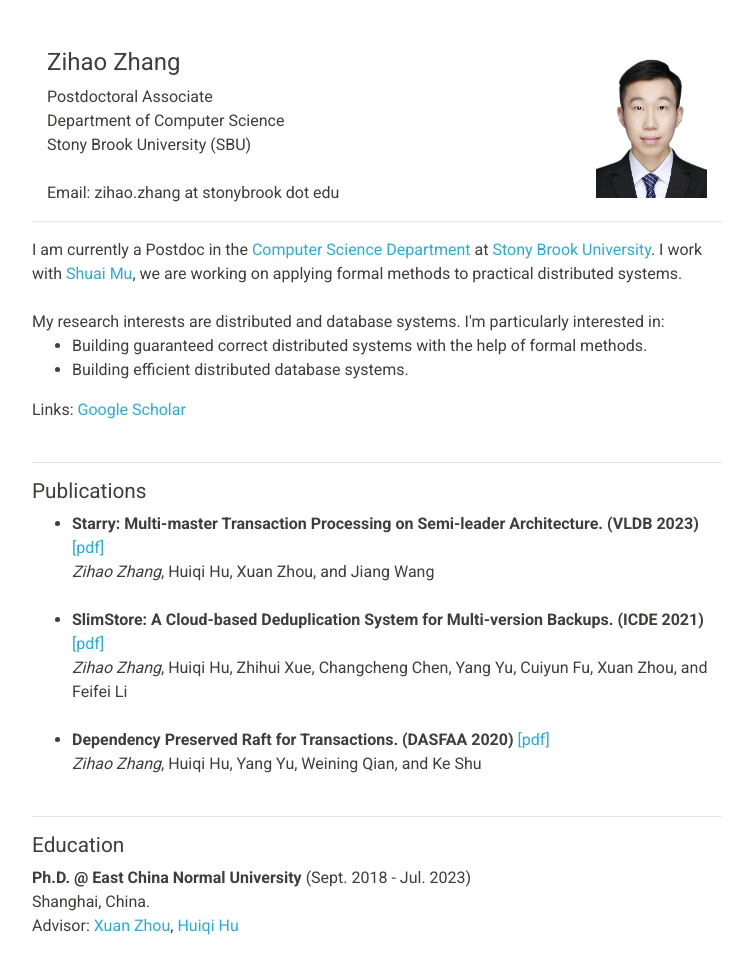
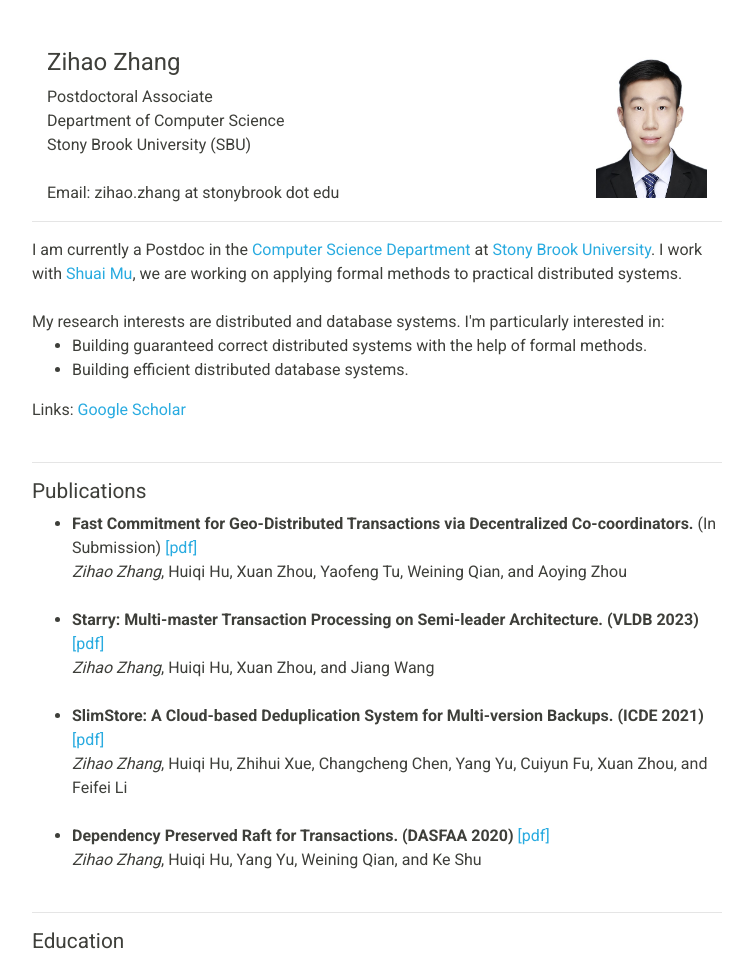
Before and after one commit to ZhangZihao270/zhangzihao270.github.io, a plain HTML site: page index.html in a window 1280 px wide. Shown: the top 957 px of the page, without its empty margins (263-1016 px from the left). Drawn offline with Linux system fonts and the light colour scheme.

Commit message:
update pulications

```diff
--- a/index.html
+++ b/index.html
@@ -74,6 +74,14 @@ Links: <a href="https://scholar.google.com/citations?view_op=list_works&hl=en&us
 
 <h2> Publications </h2>
 <ul>
+  <li>
+    <bf><strong>Fast Commitment for Geo-Distributed Transactions via Decentralized Co-coordinators. </strong>(In Submission) <a href="https://arxiv.org/pdf/2312.01229.pdf">[pdf]</a></bf>
+    <br>
+    <i>Zihao Zhang</i>, Huiqi Hu, Xuan Zhou, Yaofeng Tu, Weining Qian, and Aoying Zhou
+    </li>
+
+    <br>
+
   <li>
 <bf><strong>Starry: Multi-master Transaction Processing on Semi-leader Architecture. (VLDB 2023)</strong><a href="https://www.vldb.org/pvldb/vol16/p77-hu.pdf">[pdf]</a></bf>
 <br>
```
